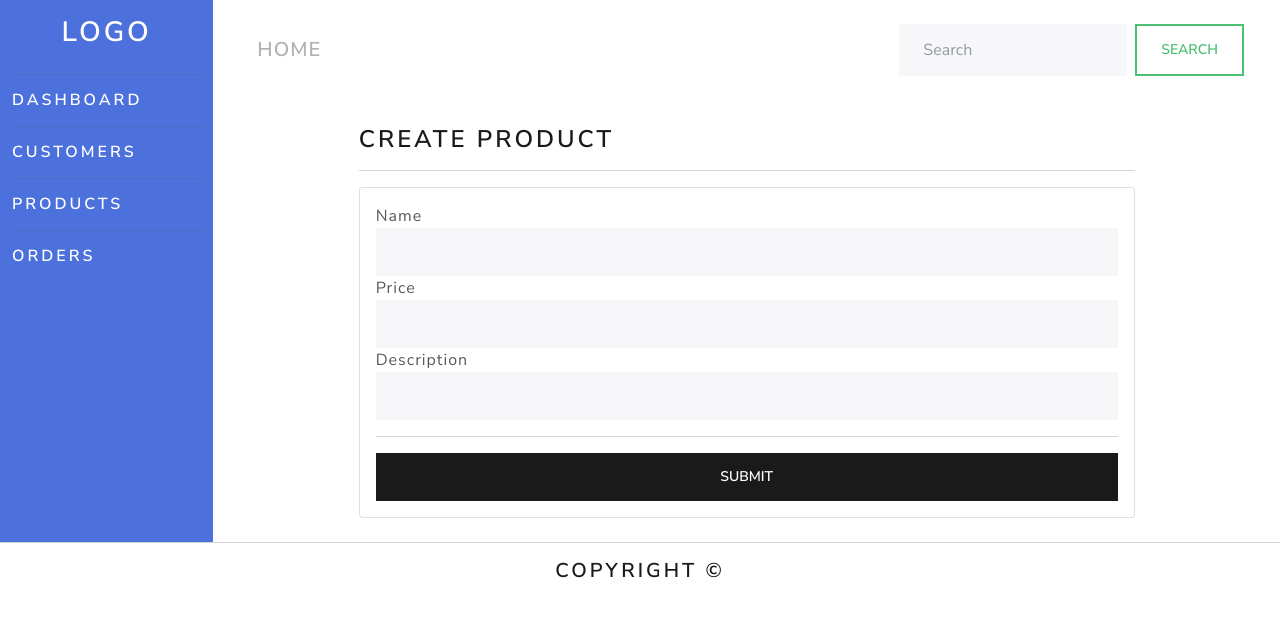
After one commit to Michael233ctrl/FlaskCRM, a Flask app: page /create-product in a window 1280 px wide. The commit adds this page. Shown: the top 617 px of the page. Run offline with Flask 2, Linux system fonts and the light colour scheme; some libraries are stand-ins or nearby versions.

Commit message:
Add product create functionality

```diff
--- a/crm/forms/product_form.py
+++ b/crm/forms/product_form.py
@@ -1,10 +1,10 @@
 from flask_wtf import FlaskForm
-from wtforms import StringField, SubmitField
+from wtforms import StringField, SubmitField, FloatField
 from wtforms.validators import DataRequired, Length
 
 
 class ProductForm(FlaskForm):
     name = StringField('Name', validators=[DataRequired(), Length(max=200)])
-    price = StringField('Price', validators=[DataRequired(), Length(max=120)])
+    price = FloatField('Price', validators=[DataRequired()])
     description = StringField('Description', validators=[DataRequired(), Length(max=300)])
     submit = SubmitField('Submit')
--- a/crm/templates/main.html
+++ b/crm/templates/main.html
@@ -29,7 +29,7 @@
 <footer class="text-center py-2">
     <h4 class="mt-2">Copyright &copy;</h4>
 </footer>
-<script type="text/javascript" src="{{ url_for('static', filename='js/index.js') }}"></script>
+<script type="text/javascript" src="{{ url_for('static', filename='js/deleteItems.js') }}"></script>
 <script src="https://cdn.jsdelivr.net/npm/bootstrap@5.1.3/dist/js/bootstrap.bundle.min.js"
         integrity="sha384-ka7Sk0Gln4gmtz2MlQnikT1wXgYsOg+OMhuP+IlRH9sENBO0LRn5q+8nbTov4+1p"
         crossorigin="anonymous"></script>
--- /dev/null
+++ b/crm/templates/product_create.html
@@ -0,0 +1,29 @@
+{% extends 'main.html' %}
+
+{% block content %}
+    <div class="row d-flex justify-content-center">
+        <div class="col-md-9">
+            <h3>Create Product</h3>
+        <hr>
+            <div class="card card-body">
+                <form method="POST" action="">
+                    {{ form.hidden_tag() }}
+                    <div class="form-group">
+                        {{ form.name.label(class="form-control-label") }}
+                        {{ form.name(class="form-control") }}
+                    </div>
+                    <div class="form-group">
+                        {{ form.price.label }}
+                        {{ form.price(class="form-control") }}
+                    </div>
+                    <div class="form-group">
+                        {{ form.description.label }}
+                        {{ form.description(class="form-control") }}
+                    </div>
+                    <hr>
+                    {{ form.submit(class="btn btn-primary w-100") }}
+                </form>
+            </div>
+        </div>
+    </div>
+{% endblock %}
--- a/crm/templates/products.html
+++ b/crm/templates/products.html
@@ -18,7 +18,7 @@
                 <th scope="row">{{ product.id }}</th>
                 <td>{{ product }}</td>
                 <td>{{ product.price }}</td>
-                <td>{{ product.date_created }}</td>
+                <td>{{ product.date_created.strftime('%Y-%m-%d') }}</td>
                 <td>
                     <a href="{{ url_for('product_detail', id=product.id) }}"
                        class="btn btn-sm btn-info">
--- a/crm/views/product_views.py
+++ b/crm/views/product_views.py
@@ -37,4 +37,19 @@ def delete_product(id):
     product = Product.query.get(int(id))
     db.session.delete(product)
     db.session.commit()
-    return jsonify('Customer was deleted')
+    return jsonify('Product was deleted')
+
+
+@app.route('/create-product', methods=['GET', 'POST'])
+def create_product():
+    form = ProductForm()
+    if form.validate_on_submit():
+        product = Product(
+            name=form.name.data,
+            price=form.price.data,
+            description=form.description.data,
+        )
+        db.session.add(product)
+        db.session.commit()
+        return redirect(url_for('product_list'))
+    return render_template('product_create.html', form=form)
```
Also changed, not shown: crm/templates/dashboard.html (+4 -3 lines), crm/static/js/deleteItems.js (renamed from crm/static/js/index.js).
